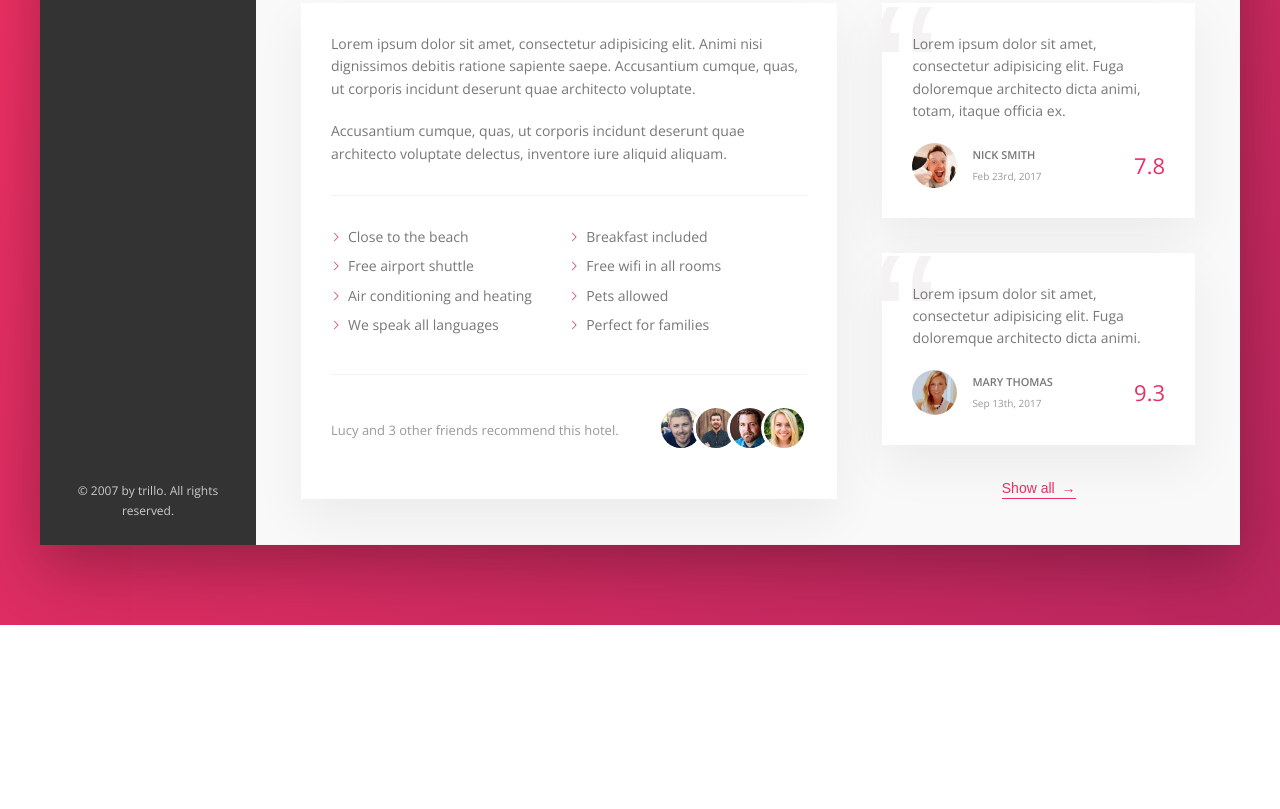
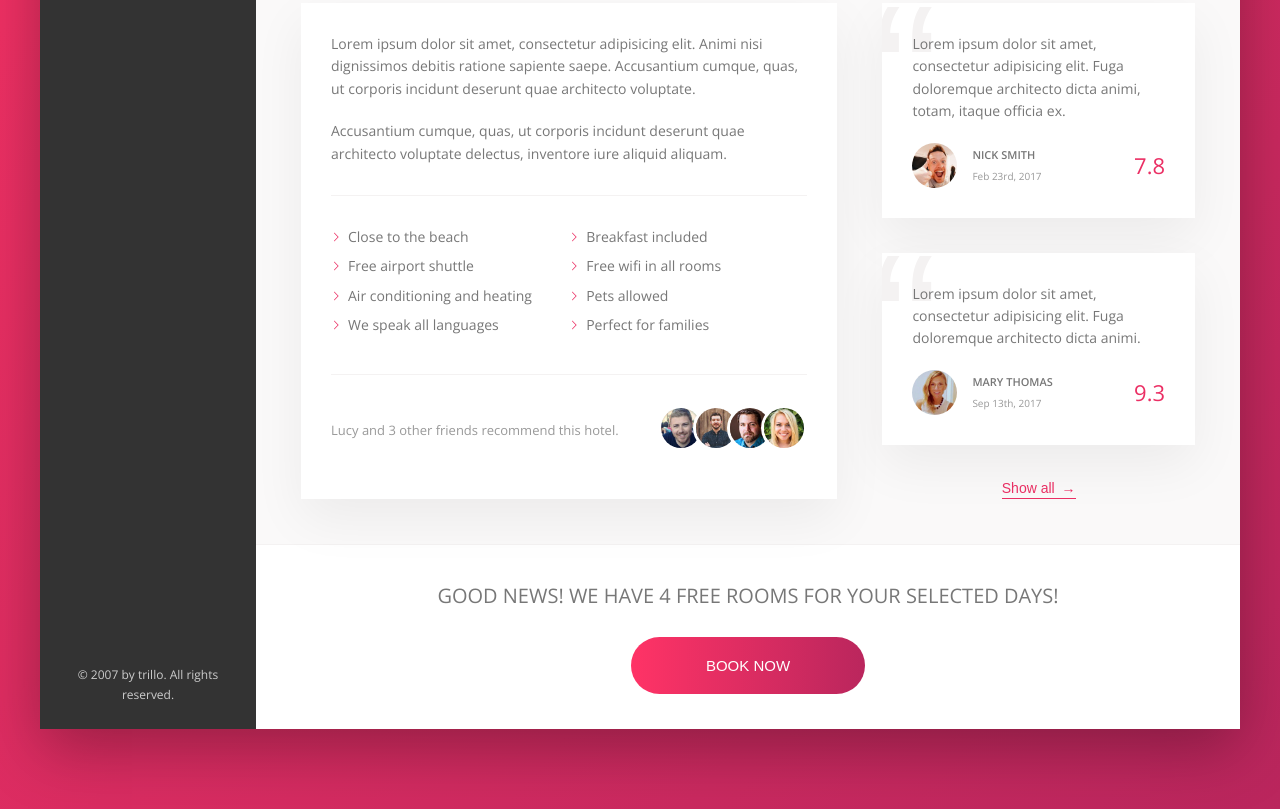
Before and after one commit to Rogger794/trillo, a website: page index.html in a window 1280 px wide. Shown: the part 644-1453 px from the top of the page. Before the commit the page ends 1269 px from the top, so only its background shows below. Drawn offline with nearby package versions, Linux system fonts and the light colour scheme; files that its build step writes are made by us from their sources.

Commit message:
styling cta section

```diff
--- a/index.html
+++ b/index.html
@@ -193,6 +193,15 @@
               <button class="btn-inline">Show all <span>&rarr;</span></button>
             </div>
           </div>
+          <div class="cta">
+              <h2 class="cta__book-now">
+                Good news! We have 4 free rooms for your selected days!
+              </h2>
+              <button class="btn">
+                <span class="btn__visible">Book now</span>
+                <span class="btn__invisible">Only 4 rooms left</span>
+              </button>
+            </div>
         </main>
       </div>
     </div>
--- a/package.json
+++ b/package.json
@@ -7,7 +7,6 @@
     "watch:sass": "node-sass sass/main.scss css/style.css -w",
     "devserver": "live-server",
     "start": "npm-run-all --parallel devserver watch:sass",
-
     "compile:sass": "node-sass sass/main.scss css/style.comp.css",
     "prefix:css": "postcss --use autoprefixer -b \"last 10 versions\" css/style.comp.css -o css/style.prefix.css",
     "compress:css": "node-sass css/style.prefix.css css/style.css --output-style compressed",
@@ -18,6 +17,7 @@
   "devDependencies": {
     "autoprefixer": "^9.5.1",
     "concat": "^1.0.3",
+    "live-server": "^1.2.1",
     "node-sass": "^4.11.0",
     "npm-run-all": "^4.1.5",
     "postcss-cli": "^6.1.2"
--- /dev/null
+++ b/sass/components/_cta.scss
@@ -0,0 +1,58 @@
+.cta{
+  padding: 3.5rem 0;
+  text-align: center;
+
+  &__book-now{
+    font-size: 2rem;
+    font-weight: 300;
+    text-transform: uppercase;
+    margin-bottom: 2.5rem;
+  }
+}
+
+.btn{
+  font-size: 1.5rem;
+  font-weight: 300;
+  text-transform: uppercase;
+  border-radius: 100px;
+  border: none;
+  background-image: linear-gradient(to right, var(--color-primary-light), var(--color-primary-dark));
+  color: #fff;
+  position: relative;
+  overflow: hidden;
+  cursor: pointer;
+
+  & > *{
+    display: inline-block;
+    height: 100%;
+    width: 100%;
+    transition: all .2s;
+  }
+
+  &__visible{
+    padding: 2rem 7.5rem;
+  }
+
+  &__invisible{
+    position: absolute;
+    padding: 2rem 0;
+    left: 0;
+    top: -100%;
+  }
+
+  &:hover{
+    background-image: linear-gradient(to left, var(--color-primary-light), var(--color-primary-dark));
+  }
+  &:hover &__visible{
+    transform: translateY(100%);
+  }
+
+  &:hover &__invisible{
+    top: 0;
+  }
+
+  &:focus{
+    outline: none;
+    animation: pulsate 1s infinite;
+  }
+}
--- a/sass/main.scss
+++ b/sass/main.scss
@@ -4,6 +4,7 @@
 @import "base/base";
 
 @import "components/btn-inline";
+@import "components/cta";
 @import "components/gallery";
 @import "components/review";
 @import "components/overview";
```
Also changed, not shown: 2 other files.
